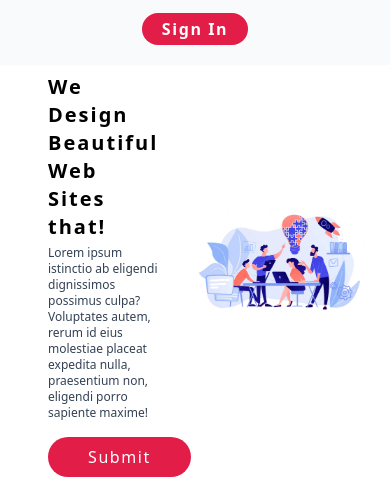
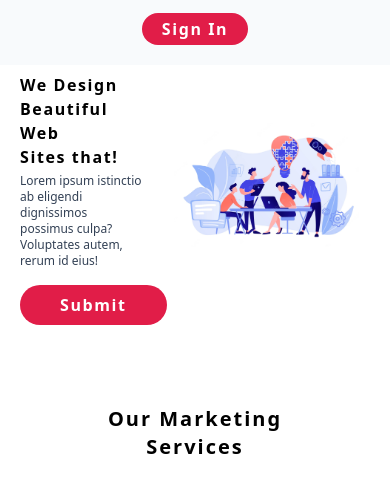
Before and after one commit to faixan554/Web_Developers, a website built with Vite: page index.html in a window 390 px wide. Shown: the part 115-613 px from the top of the page. Built offline with nearby package versions, Linux system fonts and the light colour scheme.

Commit message:
Update index.html

```diff
--- a/index.html
+++ b/index.html
@@ -30,14 +30,14 @@
       </header>
 
     <!-- carosel -->
-    <section class="h-2/4 flex ml-10 pt-40 md:ml-20 md:pt-32 lg:pt-40 xl:pt-44">
-        <div class="ml-2 pt-7 w-2/6 sm:ml-4 sm:pt-10 md:ml-3">
-            <h1 class="font-sans text-xl font-bold tracking-widest sm:text-2xl md:text-3xl">We Design</h1>
-            <h1 class="font-sans text-xl font-bold tracking-widest sm:text-2xl md:text-3xl">Beautiful Web</h1>
-            <h1 class="font-sans text-xl font-bold tracking-widest sm:text-2xl md:text-3xl">Sites that!</h1>
-            <p class="text-slate-700 text-xs my-1 sm:text-sm sm:my-2 md:my-3 md:text-base lg:my-4 lg:text-lg">Lorem ipsum istinctio ab eligendi dignissimos possimus culpa? Voluptates autem, rerum id eius molestiae placeat expedita nulla, praesentium non, eligendi porro sapiente maxime!</p>
+    <section class="h-2/4 flex ml-5 pt-40 md:ml-20 md:pt-32 lg:pt-40 xl:pt-44">
+        <div class="pt-7 w-2/6 sm:ml-4 sm:pt-10 md:ml-3">
+            <h1 class="font-sans text-base font-bold tracking-widest sm:text-2xl md:text-3xl">We Design</h1>
+            <h1 class="font-sans text-base font-bold tracking-widest sm:text-2xl md:text-3xl">Beautiful Web</h1>
+            <h1 class="font-sans text-base font-bold tracking-widest sm:text-2xl md:text-3xl">Sites that!</h1>
+            <p class="text-slate-700 text-xs my-1 sm:text-sm sm:my-2 md:my-3 md:text-base lg:my-4 lg:text-lg">Lorem ipsum istinctio ab eligendi dignissimos possimus culpa? Voluptates autem, rerum id eius!</p>
             <div class="flex space-x-3 pt-3">
-                <button class="bg-rose-600 hover:bg-rose-700 text-white tracking-widest px-10 py-2 text-base rounded-3xl">Submit</button>
+                <button class="bg-rose-600 hover:bg-rose-700 font-bold text-white tracking-widest px-10 py-2 text-base rounded-3xl">Submit</button>
             </div>
         </div>
         <div class="w-2/4 m-auto">
```
